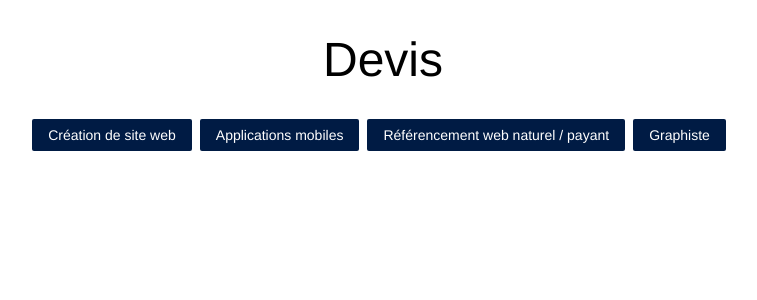
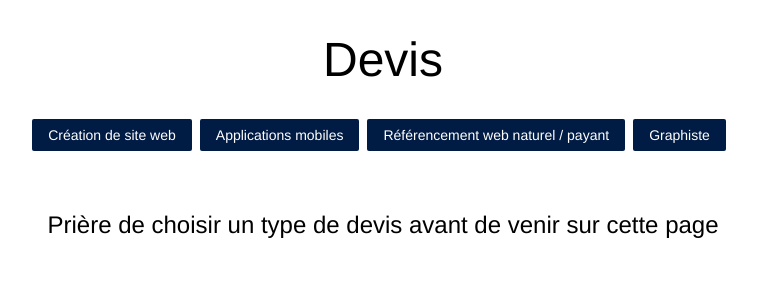
Before and after one commit to kbellioum/devis-offreservice, a Vue app: page /price in a window 1280 px wide. Shown: the top 300 px of the page, without its empty margins (257-1014 px from the left). Built offline with nearby package versions, Linux system fonts and the light colour scheme; no server answers; the database is empty.

Commit message:
some style on the price component

```diff
--- a/src/components/Price.vue
+++ b/src/components/Price.vue
@@ -11,6 +11,13 @@
       <div class="dt-row">
         <div class="dtc tc">
           <h2>{{ getInfo.price }} <strong>MAD</strong> </h2>
+        </div>
+      </div>
+    </div>
+    <div class="dt" v-else>
+      <div class="dt-row">
+        <div class="dtc tc">
+          <h2 class="helvetica fw2">Prière de choisir un type de devis avant de venir sur cette page</h2>
         </div>
       </div>
     </div>
```
